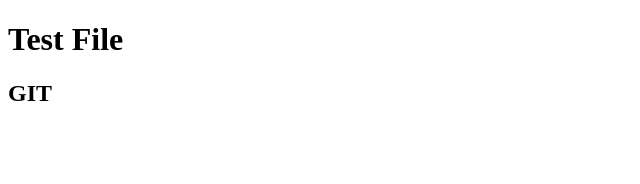
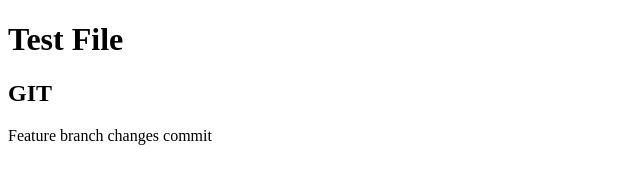
Before and after one commit to Aarthis98/gitAssignment, a plain HTML site: page src/index.html in a window 1280 px wide. Shown: the whole page, without its empty margins (0-640 px from the left). Drawn offline with Linux system fonts and the light colour scheme.

Commit message:
Update index.html

```diff
--- a/src/index.html
+++ b/src/index.html
@@ -7,5 +7,6 @@
 <body>
  <h1>Test File</h1>
 <h2>GIT</h2>
+    <p>Feature branch changes commit</p>
 </body>
 </html>
```
